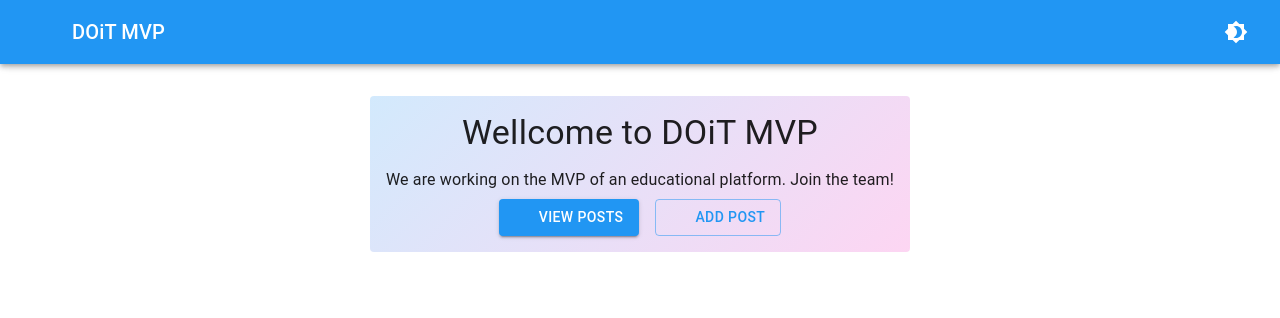
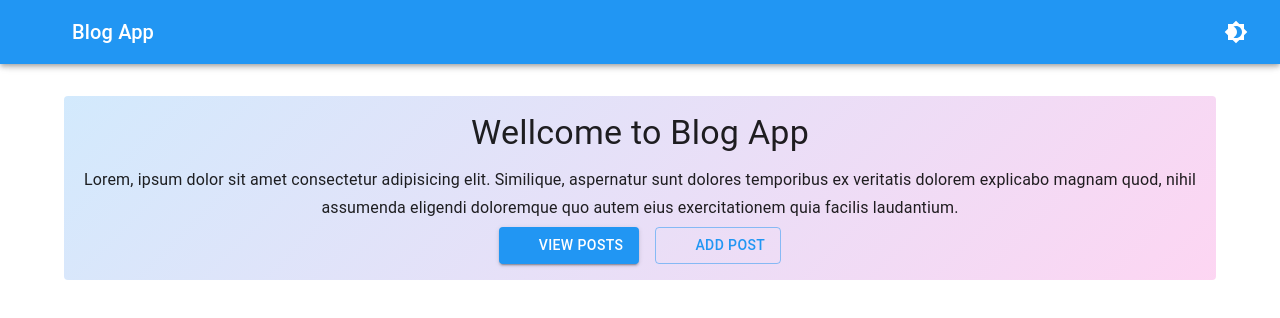
Before and after one commit to aisabadash/react-blog-app, a React (Vite) app: page / in a window 1280 px wide. Shown: the top 318 px of the page. Built offline with nearby package versions, Linux system fonts and the light colour scheme; some icons are missing.

Commit message:
Some updates

```diff
--- a/index.html
+++ b/index.html
@@ -4,7 +4,7 @@
     <meta charset="UTF-8" />
     <link rel="icon" type="image/svg+xml" href="/vite.svg" />
     <meta name="viewport" content="width=device-width, initial-scale=1.0" />
-    <title>DOiT - blog application</title>
+    <title>Blog App</title>
   </head>
   <body>
     <div id="root"></div>
--- a/src/pages/Home.jsx
+++ b/src/pages/Home.jsx
@@ -12,7 +12,7 @@ const Home = () => {
    const navigate = useNavigate();
 
    useEffect(() => {
-      dispatch(setToolbarTitle("DOiT MVP"));
+      dispatch(setToolbarTitle("Blog App"));
    }, []);
 
    return (
@@ -33,8 +33,8 @@ const Home = () => {
             alignItems: "center",
             textAlign: "center"
          }}>
-            <Typography variant="h4" gutterBottom>Wellcome to DOiT MVP</Typography>
-            <Typography variant="subtitle1" gutterBottom>We are working on the MVP of an educational platform. Join the team!</Typography>
+            <Typography variant="h4" gutterBottom>Wellcome to Blog App</Typography>
+            <Typography variant="subtitle1" gutterBottom>Lorem, ipsum dolor sit amet consectetur adipisicing elit. Similique, aspernatur sunt dolores temporibus ex veritatis dolorem explicabo magnam quod, nihil assumenda eligendi doloremque quo autem eius exercitationem quia facilis laudantium.</Typography>
             <Stack direction="row" spacing={2}>
                <Button variant="contained" startIcon={<ListIcon />} onClick={() => navigate("/posts")}>View posts</Button>
                <Button variant="outlined" startIcon={<AddCircleIcon />} onClick={() => navigate("/posts/create")}>Add post</Button>
```
